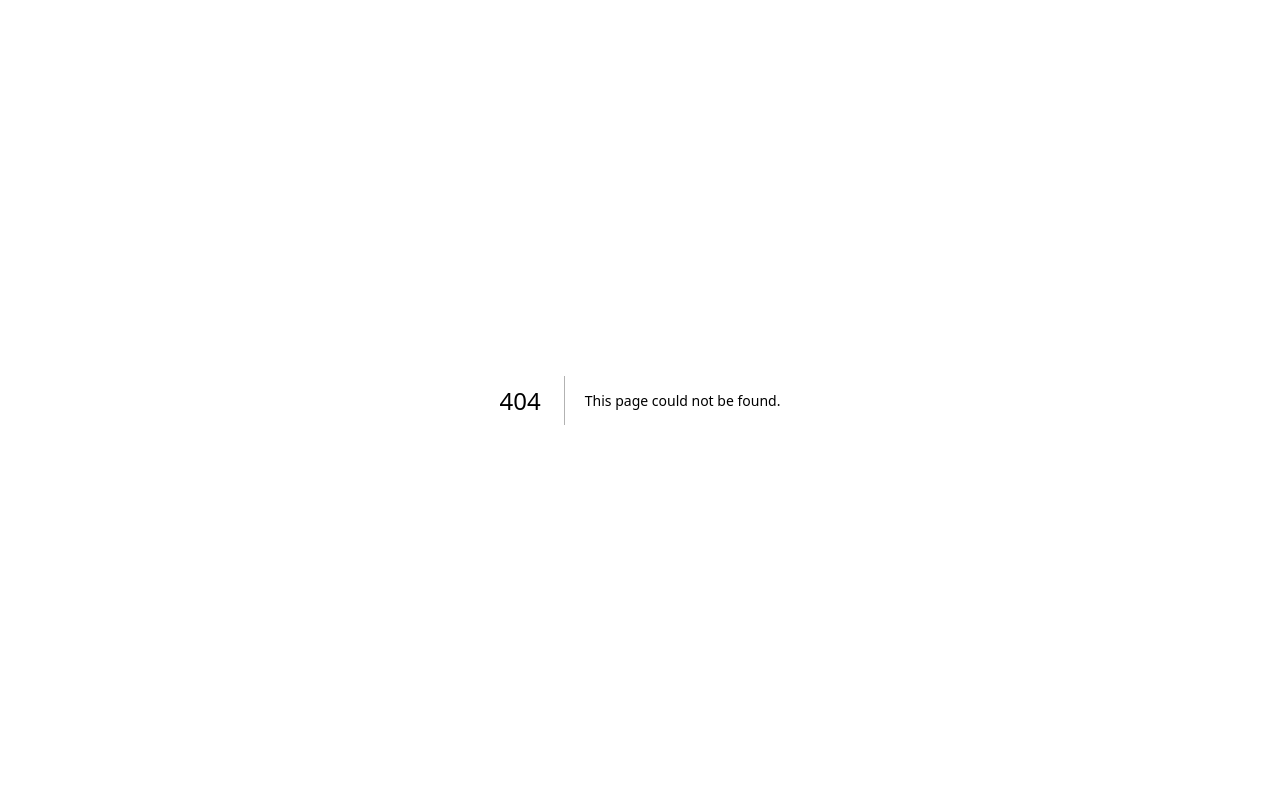
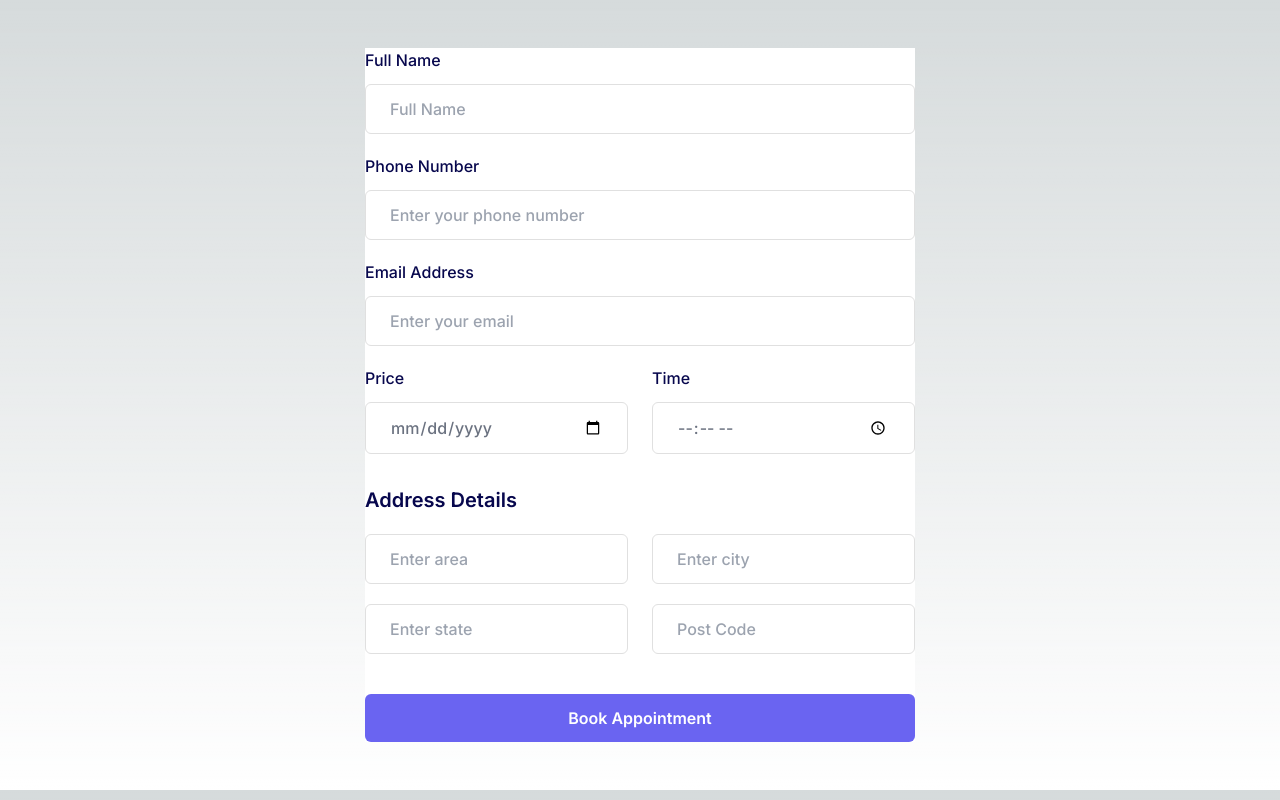
Before and after one commit to AlejoxVargas/ragdoll, a Next.js app in the folder frontend/: page /Form in a window 1280 px wide. Before the commit this address had no page. Built offline with nearby package versions, Linux system fonts and the light colour scheme.

Commit message:
Form introduccion

```diff
--- /dev/null
+++ b/frontend/src/app/Components/Form.jsx
@@ -0,0 +1,142 @@
+"use client"
+import React, { useState } from 'react';
+
+ function Form(){
+
+ return (
+    <>
+    <div className="flex items-center justify-center p-12">
+      <div className="mx-auto w-full max-w-[550px] bg-white">
+        <form>
+          <div className="mb-5">
+            <label htmlFor="name" className="mb-3 block text-base font-medium text-[#07074D]">
+              Full Name
+            </label>
+            <input
+              type="text"
+              name="name"
+              id="name"
+              placeholder="Full Name"
+              className="w-full rounded-md border border-[#e0e0e0] bg-white py-3 px-6 text-base font-medium text-[#6B7280] outline-none focus:border-[#6A64F1] focus:shadow-md"
+            />
+          </div>
+          <div className="mb-5">
+            <label htmlFor="phone" className="mb-3 block text-base font-medium text-[#07074D]">
+              Phone Number
+            </label>
+            <input
+              type="text"
+              name="phone"
+              id="phone"
+              placeholder="Enter your phone number"
+              className="w-full rounded-md border border-[#e0e0e0] bg-white py-3 px-6 text-base font-medium text-[#6B7280] outline-none focus:border-[#6A64F1] focus:shadow-md"
+            />
+          </div>
+          <div className="mb-5">
+            <label htmlFor="email" className="mb-3 block text-base font-medium text-[#07074D]">
+              Email Address
+            </label>
+            <input
+              type="email"
+              name="email"
+              id="email"
+              placeholder="Enter your email"
+              className="w-full rounded-md border border-[#e0e0e0] bg-white py-3 px-6 text-base font-medium text-[#6B7280] outline-none focus:border-[#6A64F1] focus:shadow-md"
+            />
+          </div>
+          <div className="-mx-3 flex flex-wrap">
+            <div className="w-full px-3 sm:w-1/2">
+              <div className="mb-5">
+                <label htmlFor="date" className="mb-3 block text-base font-medium text-[#07074D]">
+                  Price
+                </label>
+                <input
+                  type="date"
+                  name="date"
+                  id="date"
+                  className="w-full rounded-md border border-[#e0e0e0] bg-white py-3 px-6 text-base font-medium text-[#6B7280] outline-none focus:border-[#6A64F1] focus:shadow-md"
+                />
+              </div>
+            </div>
+            <div className="w-full px-3 sm:w-1/2">
+              <div className="mb-5">
+                <label htmlFor="time" className="mb-3 block text-base font-medium text-[#07074D]">
+                  Time
+                </label>
+                <input
+                  type="time"
+                  name="time"
+                  id="time"
+                  className="w-full rounded-md border border-[#e0e0e0] bg-white py-3 px-6 text-base font-medium text-[#6B7280] outline-none focus:border-[#6A64F1] focus:shadow-md"
+                />
+              </div>
+            </div>
+          </div>
+
+          <div className="mb-5 pt-3">
+            <label className="mb-5 block text-base font-semibold text-[#07074D] sm:text-xl">
+              Address Details
+            </label>
+            <div className="-mx-3 flex flex-wrap">
+              <div className="w-full px-3 sm:w-1/2">
+                <div className="mb-5">
+                  <input
+                    type="text"
+                    name="area"
+                    id="area"
+                    placeholder="Enter area"
+                    className="w-full rounded-md border border-[#e0e0e0] bg-white py-3 px-6 text-base font-medium text-[#6B7280] outline-none focus:border-[#6A64F1] focus:shadow-md"
+                  />
+                </div>
+              </div>
+              <div className="w-full px-3 sm:w-1/2">
+                <div className="mb-5">
+                  <input
+                    type="text"
+                    name="city"
+                    id="city"
+                    placeholder="Enter city"
+                    className="w-full rounded-md border border-[#e0e0e0] bg-white py-3 px-6 text-base font-medium text-[#6B7280] outline-none focus:border-[#6A64F1] focus:shadow-md"
+                  />
+                </div>
+              </div>
+              <div className="w-full px-3 sm:w-1/2">
+                <div className="mb-5">
+                  <input
+                    type="text"
+                    name="state"
+                    id="state"
+                    placeholder="Enter state"
+                    className="w-full rounded-md border border-[#e0e0e0] bg-white py-3 px-6 text-base font-medium text-[#6B7280] outline-none focus:border-[#6A64F1] focus:shadow-md"
+                  />
+                </div>
+              </div>
+              <div className="w-full px-3 sm:w-1/2">
+                <div className="mb-5">
+                  <input
+                    type="text"
+                    name="post-code"
+                    id="post-code"
+                    placeholder="Post Code"
+                    className="w-full rounded-md border border-[#e0e0e0] bg-white py-3 px-6 text-base font-medium text-[#6B7280] outline-none focus:border-[#6A64F1] focus:shadow-md"
+                  />
+                </div>
+              </div>
+            </div>
+          </div>
+
+          <div>
+            <button
+              className="hover:shadow-form w-full rounded-md bg-[#6A64F1] py-3 px-8 text-center text-base font-semibold text-white outline-none"
+              type="submit"
+            >
+              Book Appointment
+            </button>
+          </div>
+        </form>
+      </div>
+    </div>
+    </>
+  );
+};
+export default Form;
--- /dev/null
+++ b/frontend/src/app/Form/page.jsx
@@ -0,0 +1,11 @@
+import Form from "./../Components/Form.jsx"
+
+function Registro() {
+    return (
+      <div>
+        <Form />
+      </div>
+    );
+  }
+
+  export default Registro;
```
